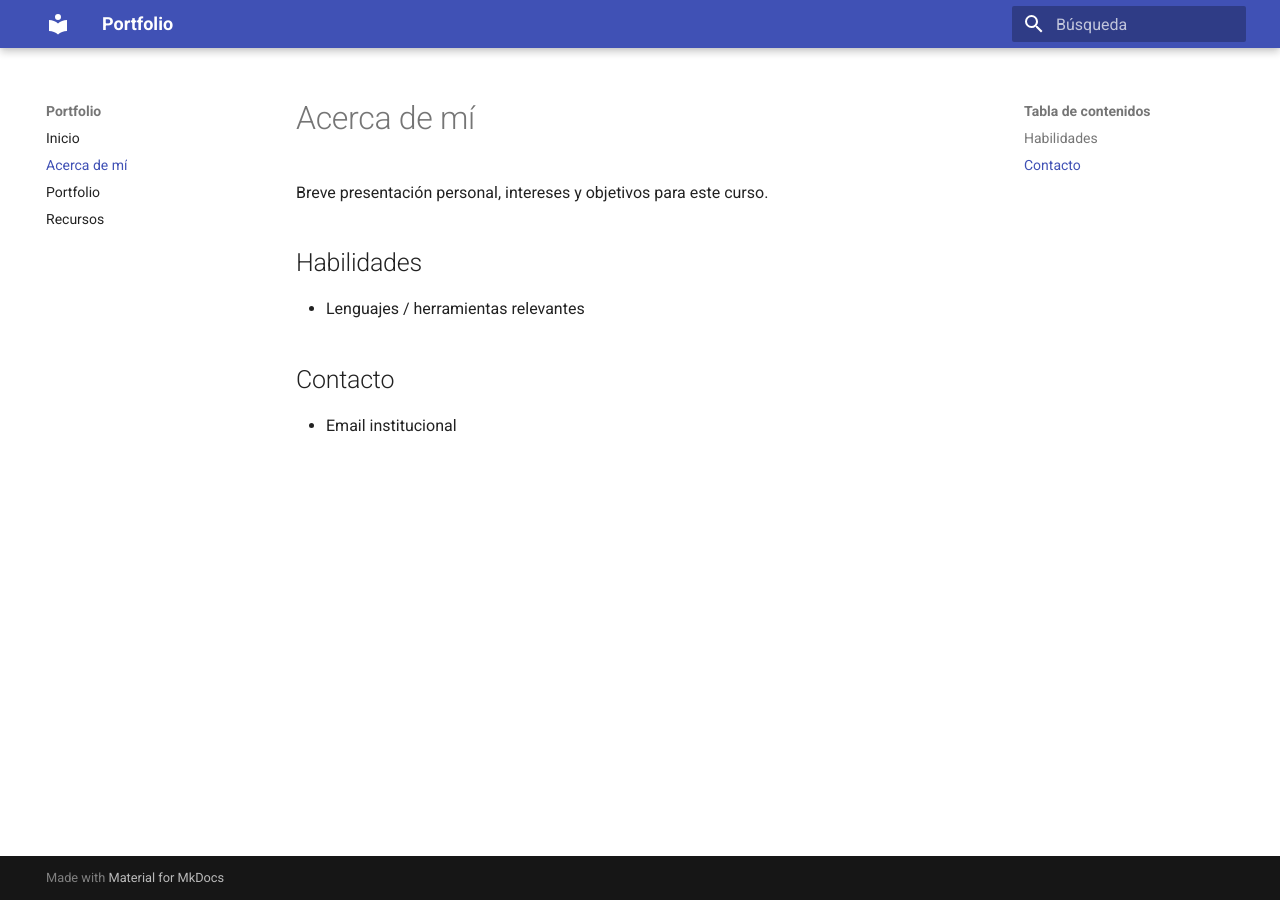
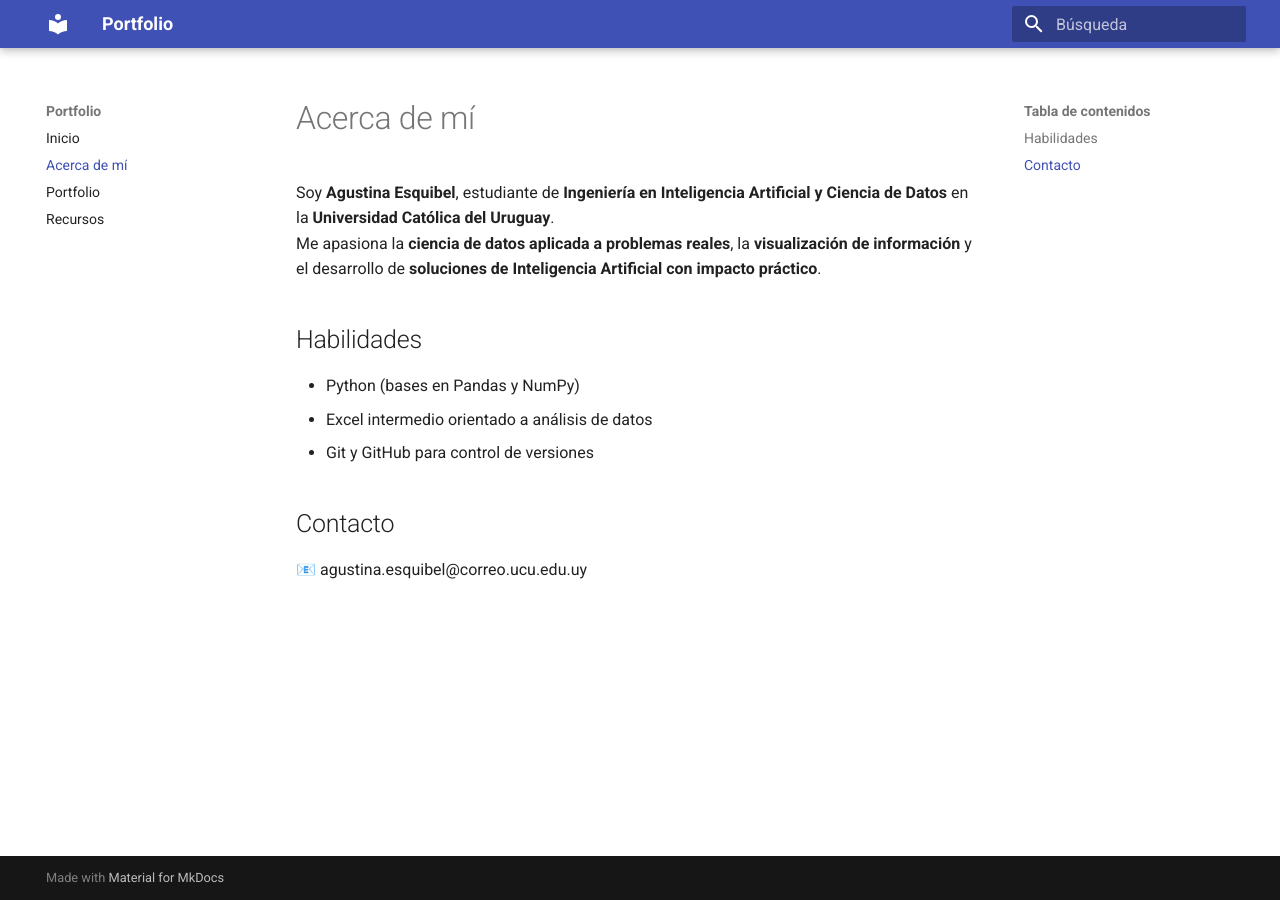
Before and after one commit to Agustina-Esquibel/Ingenieria-datos, an MkDocs documentation site: the page built from docs/acerca.md, in a window 1280 px wide. Built offline with MkDocs 1.6.1 and Material for MkDocs 9.7.7, drawn with Linux system fonts in a browser that asks for light colours.

Commit message:
Update acerca.md

```diff
--- a/docs/acerca.md
+++ b/docs/acerca.md
@@ -1,14 +1,17 @@
 ---
 title: "Acerca de mí"
-date: 2025-01-01
+date: 2025-09-06
 ---
 
 # Acerca de mí
-
-Breve presentación personal, intereses y objetivos para este curso.
+Soy **Agustina Esquibel**, estudiante de **Ingeniería en Inteligencia Artificial y Ciencia de Datos** en la **Universidad Católica del Uruguay**.
+Me apasiona la **ciencia de datos aplicada a problemas reales**, la **visualización de información** y el desarrollo de **soluciones de Inteligencia Artificial con impacto práctico**.
 
 ## Habilidades
-- Lenguajes / herramientas relevantes
+- Python (bases en Pandas y NumPy)
+- Excel intermedio orientado a análisis de datos
+- Git y GitHub para control de versiones
+
 
 ## Contacto
-- Email institucional
+📧 agustina.esquibel@correo.ucu.edu.uy
```
